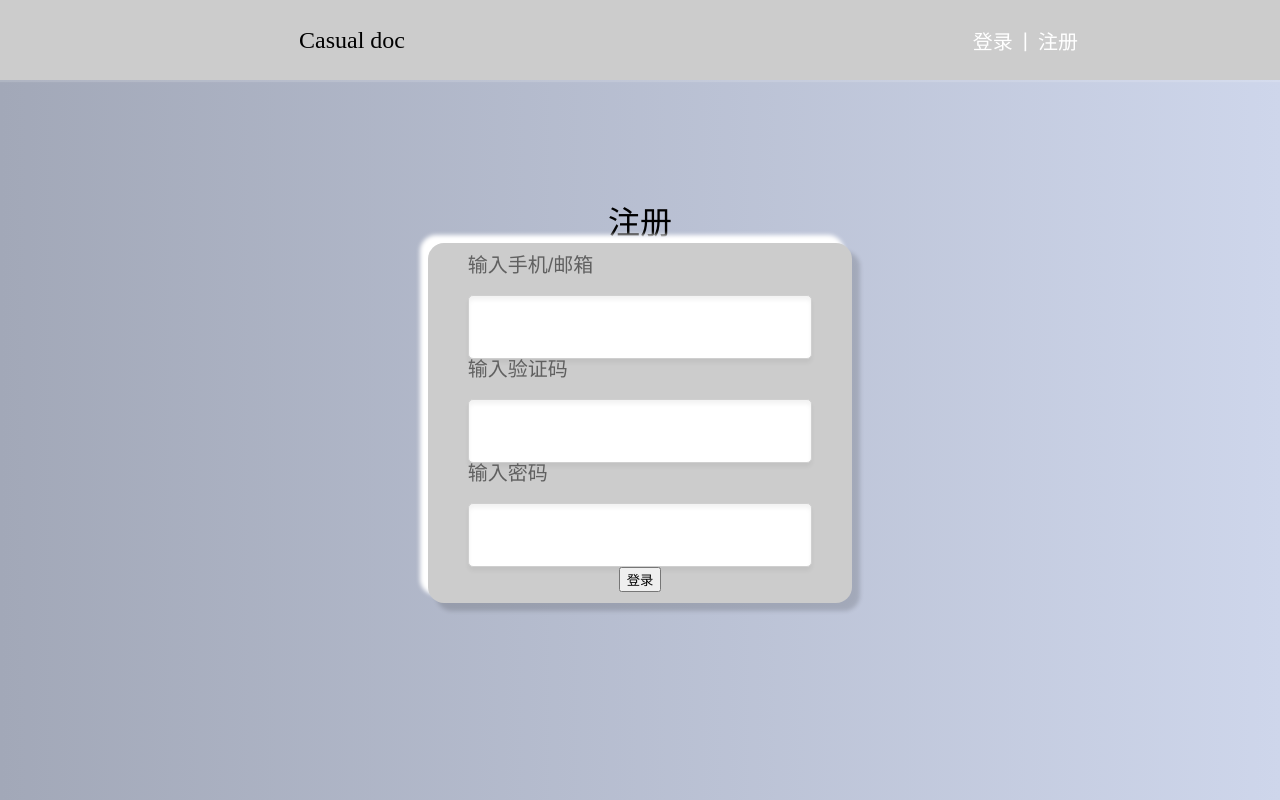
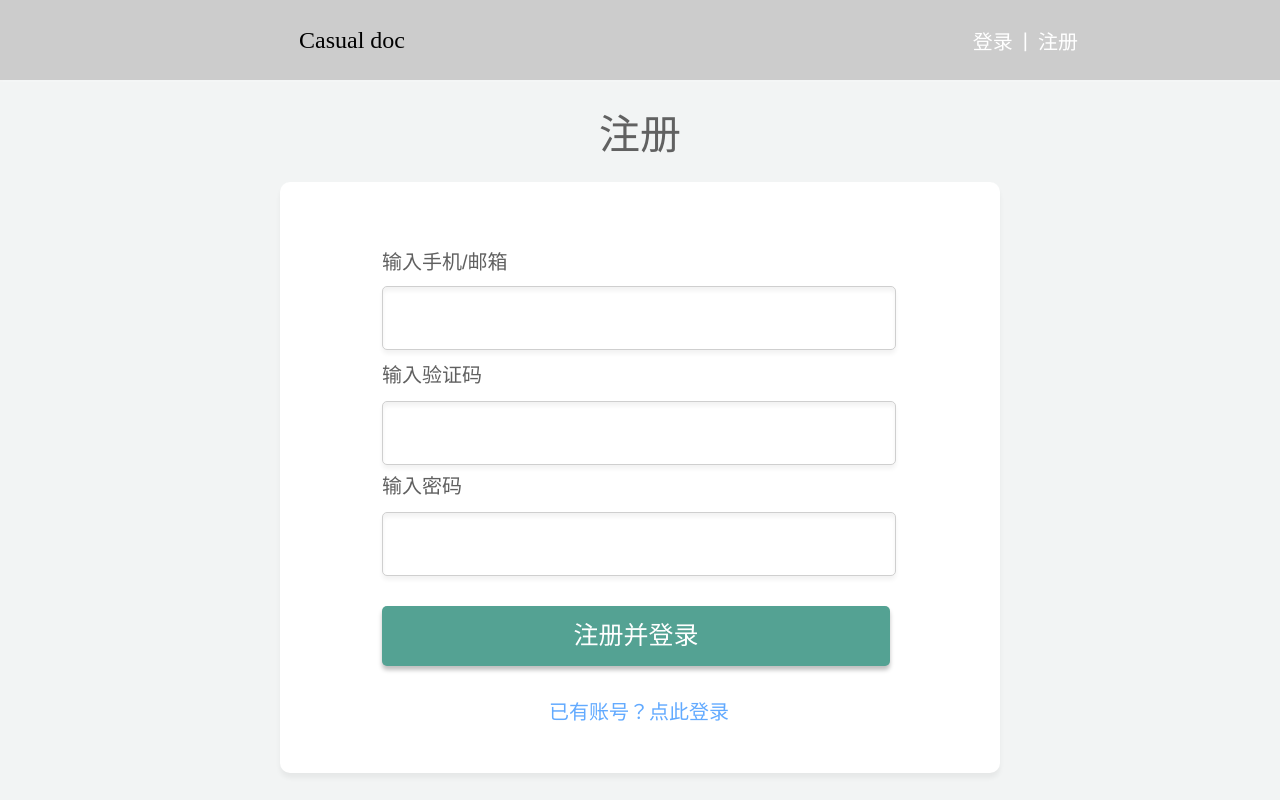
Before and after one commit to 2020-Summer-Project-Workgroup/2020-Summer-Project, a Vue app in the folder Vue/: page /register in a window 1280 px wide. Built offline with nearby package versions, Linux system fonts and the light colour scheme.

Commit message:
Adjust css styles of the input box with designer.

```diff
--- a/Vue/src/views/register/Register.vue
+++ b/Vue/src/views/register/Register.vue
@@ -5,18 +5,19 @@
     </div>
     <div class="register-form">
       <div class="form-item">
-        <label for="username">输入手机/邮箱</label>
-        <input type="text" id="username" name="username"/>
+        <label for="username" style="top: 70px">输入手机/邮箱</label>
+        <input type="text" id="username" name="username" style="top: 104px"/>
       </div>
       <div class="form-item">
-        <label for="code">输入验证码</label>
-        <input type="text" id="code" name="code"/>
+        <label for="code" style="top: 183px">输入验证码</label>
+        <input type="text" id="code" name="code" style="top: 219px"/>
       </div>
       <div class="form-item">
-        <label for="password">输入密码</label>
-        <input type="password" id="password" name="password"/>
+        <label for="password" style="top: 294px">输入密码</label>
+        <input type="password" id="password" name="password" style="top: 330px"/>
       </div>
-      <button @click="submit">登录</button>
+      <button @click="submit">注册并登录</button>
+      <span>已有账号？点此登录</span>
     </div>
   </div>
 </template>
@@ -34,12 +35,12 @@ export default {
 
 <style scoped>
 .register-container {
-  top: 0;
   left: 0;
   right: 0;
   bottom: 0;
-  position: fixed;
-  background-image: linear-gradient(to right, #A2A8B8, #CED6EB);
+  position: absolute;
+  min-height: calc(100vh - 60px);
+  background-color: rgba(242, 244, 244, 1);
   display: flex;
   flex-direction: column;
   justify-content: center;
@@ -48,49 +49,91 @@ export default {
 }
 
 .title {
-  font-size: 2rem;
-  font-family: "Hiragino Sans GB", "Helvetica Neue", Helvetica, "PingFang SC", "Microsoft YaHei", "微软雅黑", Arial, sans-serif;
+  padding: 20px;
+  font-family: "Hiragino Sans GB", "Helvetica Neue", Helvetica,
+  "PingFang SC", "Microsoft YaHei", "微软雅黑", Arial, sans-serif;
+  font-style: normal;
+  font-weight: normal;
+  font-size: 41px;
+  line-height: 54px;
+  color: #616161;
 }
 
 .register-form {
-  height: 40vh;
-  width: 30vw;
-  padding: 20px;
-  border-radius: 16px;
+  height: 591px;
+  width: 720px;
+  position: relative;
+  background: #FFFFFF;
+  box-shadow: 0 5px 5px rgba(0, 0, 0, 0.05);
   border: none;
-  background-color: #ccc;
-  box-shadow: -8px -8px 4px rgb(255, 255, 255),
-  8px 8px 4px rgba(0, 0, 0, .15);
-  display: flex;
-  flex-direction: column;
-  justify-content: center;
-  align-items: center;
-}
-
-.register-form .form-item {
-  display: flex;
-  flex-direction: column;
-  justify-content: center;
-  align-items: flex-start;
+  border-radius: 10px;
 }
 
 .register-form input {
-  width: 26.46vw;
+  width: 508px;
   height: 60px;
+  left: calc(50% - 508px/2 - 4px);
+  position: absolute;
   background: #ffffff;
   border: 1px solid #cfcfcf;
   border-radius: 5px;
   box-shadow: inset 0 4px 4px rgba(0, 0, 0, 0.05), 0 4px 4px rgba(0, 0, 0, 0.05);
 }
 
+.register-form input:hover {
+  border: 1px solid #54A293;
+  background-color: #F2F4F4;
+}
+
+.register-form input:focus {
+  outline: none;
+  border: 1px solid #54A293;
+  background-color: #F2F4F4;
+}
+
 .register-form label {
-  width: 224px;
-  height: 40px;
-  font-family: "Hiragino Sans GB", "Helvetica Neue", Helvetica, "PingFang SC", "Microsoft YaHei", "微软雅黑", Arial, sans-serif;
+  left: calc(50% - 310px/2 - 103px);
+  position: absolute;
+  font-family: "Hiragino Sans GB", "Helvetica Neue", Helvetica,
+  "PingFang SC", "Microsoft YaHei", "微软雅黑", Arial, sans-serif;
   font-style: normal;
   font-weight: 400;
   font-size: 20px;
   line-height: 20px;
   color: #606060;
 }
+
+.register-form button {
+  width: 508px;
+  height: 60px;
+  left: calc(50% - 508px/2 - 4px);
+  top: 424px;
+  position: absolute;
+  background: #54A293;
+  box-shadow: 0 4px 4px rgba(0, 0, 0, 0.25);
+  border: none;
+  border-radius: 5px;
+  font-family: "Hiragino Sans GB", "Helvetica Neue", Helvetica,
+  "PingFang SC", "Microsoft YaHei", "微软雅黑", Arial, sans-serif;
+  font-style: normal;
+  font-weight: normal;
+  font-size: 25px;
+  line-height: 33px;
+  color: #FFFFFF;
+}
+
+.register-form span {
+  position: absolute;
+  width: 182px;
+  height: 24px;
+  left: calc(50% - 182px/2);
+  bottom: 50px;
+  font-family: "Hiragino Sans GB", "Helvetica Neue", Helvetica,
+  "PingFang SC", "Microsoft YaHei", "微软雅黑", Arial, sans-serif;
+  font-style: normal;
+  font-weight: normal;
+  font-size: 20px;
+  line-height: 26px;
+  color: #62AAFF;
+}
 </style>
```
